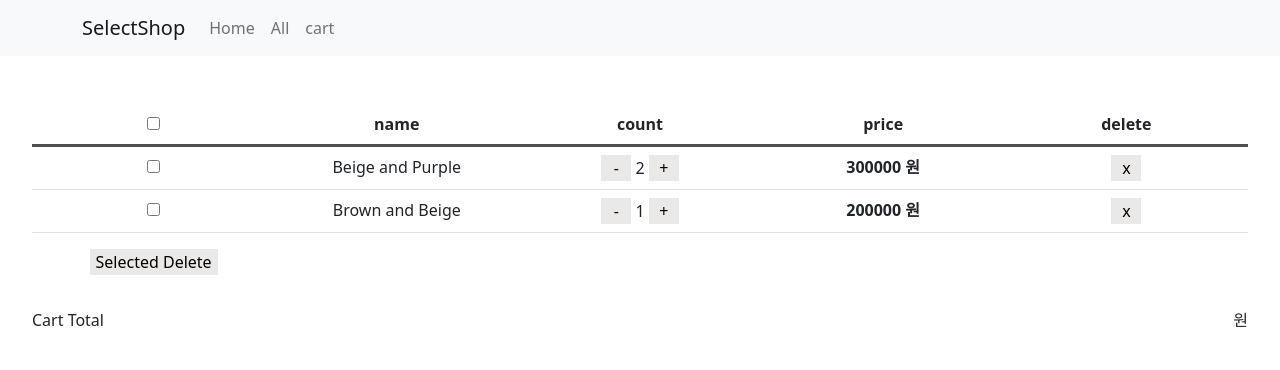
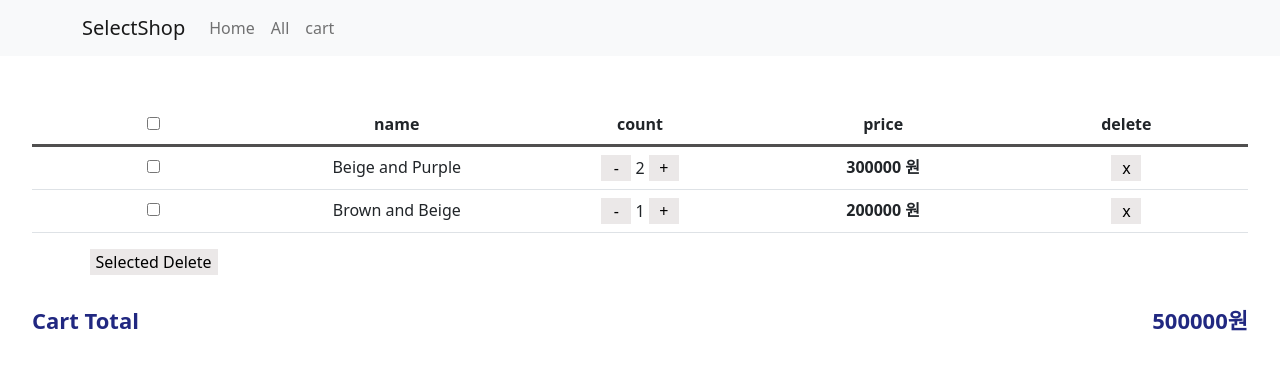
Before and after one commit to joy-soom/Shop, a React (Create React App) app in the folder online/: page /cart in a window 1280 px wide. Shown: the top 370 px of the page. Built offline with nearby package versions, Linux system fonts and the light colour scheme.

Commit message:
feat : 장바구니 상품 총액 값 구현

```diff
--- a/online/src/pages/Cart.js
+++ b/online/src/pages/Cart.js
@@ -1,13 +1,7 @@
 import { Table } from "react-bootstrap";
 import { useState, useEffect } from "react";
 import { useDispatch, useSelector } from "react-redux";
-import {
-  cartPlus,
-  cartMinus,
-  totalPrice,
-  deleteItem,
-  allPrice,
-} from "../store.js";
+import { cartPlus, cartMinus, deleteItem } from "../store.js";
 import "../styles/Cart.scss";
 
 function Cart() {
@@ -15,7 +9,7 @@ function Cart() {
   let state = useSelector((state) => state);
   let [checkItems, setCheckItems] = useState([]); //체크된 아이템 담을 state
 
-  //ㅊㅔ크박스 개별
+  //체크박스 개별
   const selectChecked = (checked, id) => {
     if (checked) {
       setCheckItems([...checkItems, id]);
@@ -32,11 +26,21 @@ function Cart() {
       const itemList = [];
       state.cart.forEach((el) => itemList.push(el.id));
       setCheckItems(itemList);
-      console.log('전체선택')
+      console.log("전체선택");
     } else {
       setCheckItems([]);
-      console.log('전체선택 해제')
+      console.log("전체선택 해제");
     }
+  };
+
+
+  //총액 구하기
+  const orderPrice = () => {
+    let sum = 0;
+    for (let i = 0; i < state.cart.length; i++) {
+      sum += state.cart[i].price * state.cart[i].count;
+    }
+    return sum;
   };
 
   if (state.cart.length === 0) {
@@ -47,6 +51,8 @@ function Cart() {
     );
   }
 
+  const allPrice = state.cart.price * state.cart.count;
+
   return (
     <div className="cartBox">
       <br />
@@ -56,9 +62,12 @@ function Cart() {
         <thead>
           <tr>
             <th>
-              <input type="checkbox" name="all-checked"
-              onChange={(e) => allChecked(e.target.checked)}
-              checked={checkItems.length === state.cart.length ? true : false} />
+              <input
+                type="checkbox"
+                name="all-checked"
+                onChange={(e) => allChecked(e.target.checked)}
+                checked={checkItems.length === state.cart.length ? true : false}
+              />
             </th>
             <th>name</th>
             <th>count</th>
@@ -70,7 +79,6 @@ function Cart() {
           {state.cart.map((a, i) => (
             <tr key={i}>
               <td>
-                {/* {state.cart[i].id} */}
                 <input
                   type="checkbox"
                   name="selece-checked"
@@ -116,7 +124,6 @@ function Cart() {
                 <button
                   className="deletBtn"
                   onClick={() => {
-                    console.log(state.cart.length);
                     dispatch(deleteItem());
                   }}
                 >
@@ -127,15 +134,16 @@ function Cart() {
           ))}
         </tbody>
       </Table>
+
       <div>
         <button className="selectDelete">Selected Delete</button>
       </div>
       <div className="productAmount">
         <div>
-          <div>Cart Total</div>
+          <div className="orderFont">Cart Total</div>
         </div>
         <div>
-          <div>원</div>
+          <div className="orderFont">{orderPrice()}원</div>
         </div>
       </div>
     </div>
--- a/online/src/styles/Cart.scss
+++ b/online/src/styles/Cart.scss
@@ -13,6 +13,11 @@ td {
 }
 .cartFont {
   font-weight: 600;
+}
+.orderFont {
+  font-weight: 700;
+  font-size: 22px;
+  color: rgb(33, 40, 129);
 }
 
 .cartBtn,
```
